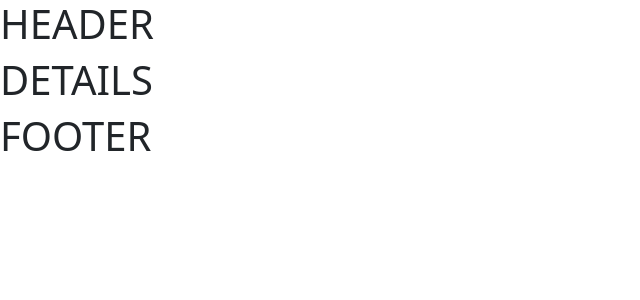
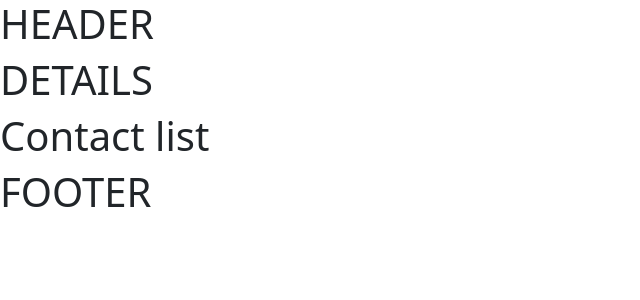
Before and after one commit to edoardolova/BooRoad-travel, a React (Vite) app: page /api/trip-detail in a window 1280 px wide. Shown: the top 300 px of the page, without its empty margins (0-640 px from the left). Built offline with nearby package versions, Linux system fonts and the light colour scheme.

Commit message:
feat: contactsList component

```diff
--- /dev/null
+++ b/src/components/ContactsList.jsx
@@ -0,0 +1,7 @@
+export default function ContactsList(){
+    return(
+        <>
+            <h1>Contact list</h1>
+        </>
+    )
+}
--- a/src/pages/TripDetails.jsx
+++ b/src/pages/TripDetails.jsx
@@ -1,7 +1,10 @@
+import ContactsList from "../components/ContactsList";
+
 export default function TripDetails(){
     return(
         <>
             <h1>DETAILS</h1>
+            <ContactsList/>
         </>
     )
 }
```
